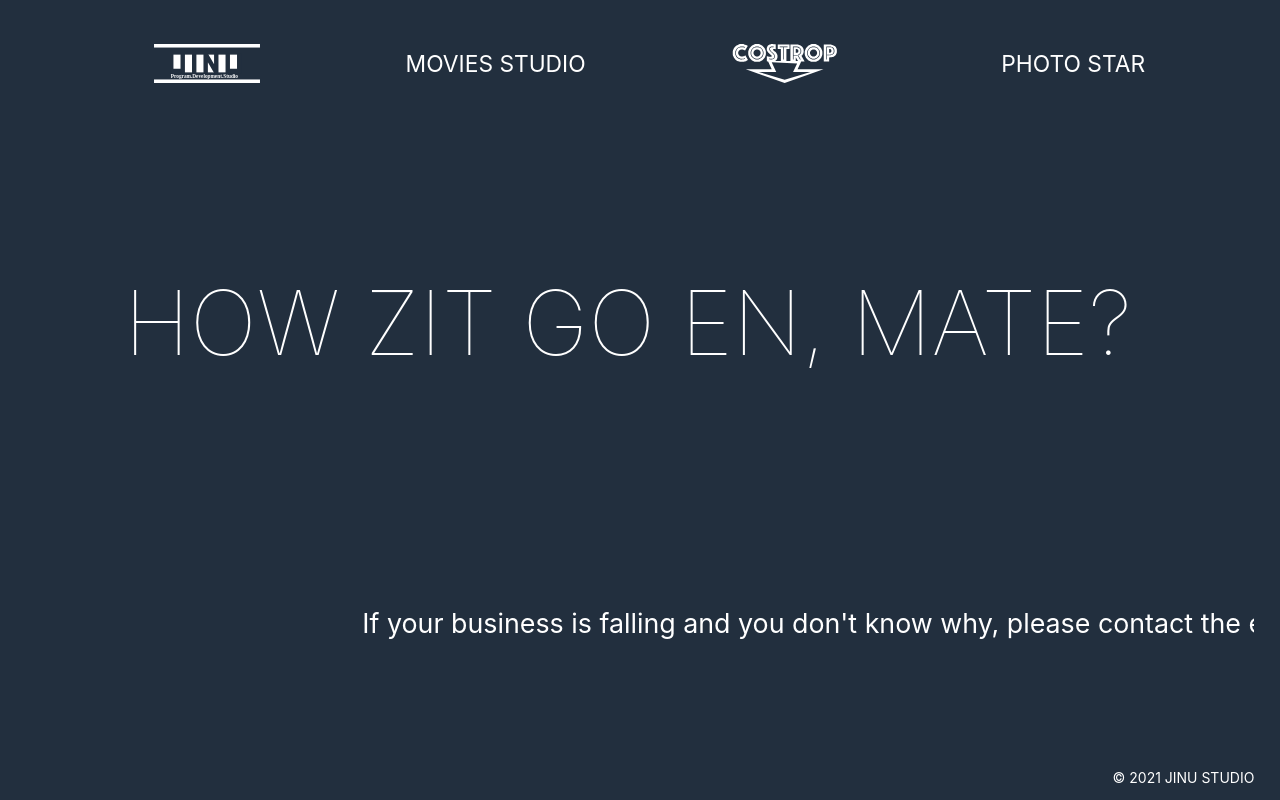
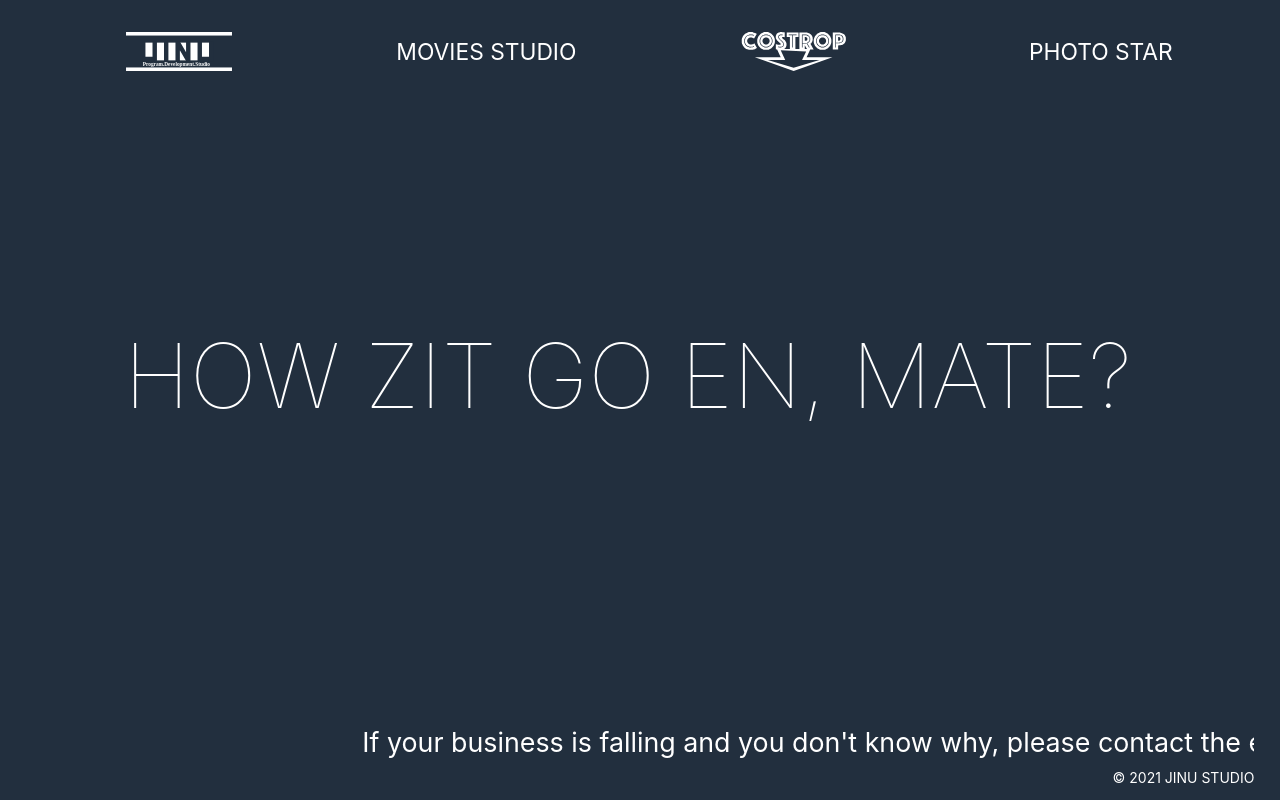
Before and after one commit to jiun-Kim/jinu-website, a React (Create React App) app: page / in a window 1280 px wide. Built offline with nearby package versions, Linux system fonts and the light colour scheme.

Commit message:
header rm pedding and add boxsizing-border

```diff
--- a/src/components/Header.js
+++ b/src/components/Header.js
@@ -5,7 +5,7 @@ const Container = styled.div`
   grid-template-columns: repeat(4, 1fr);
   align-items: center;
   text-align: center;
-  padding: 1% 3% 0 3%;
+  box-sizing: box-sizing;
   div {
     width: 100%;
     img {
--- a/src/components/Home.js
+++ b/src/components/Home.js
@@ -25,7 +25,6 @@ const Footer = styled.div`
   justify-content: space-between;
   align-items: flex-end;
   flex-direction: column;
-  height: 30vh;
   font-size: 14px;
   overflow: hidden;
   p {
@@ -34,6 +33,7 @@ const Footer = styled.div`
     white-space: nowrap;
   }
   span {
+    margin-top: 15px;
     margin-bottom: 15px;
   }
 `;
```
